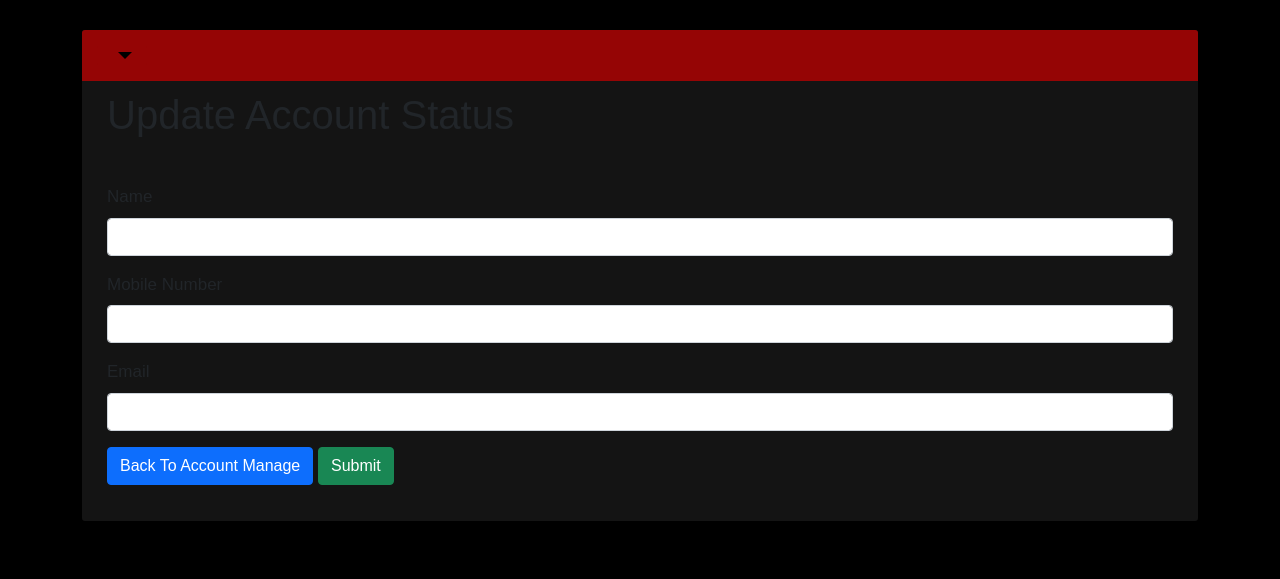
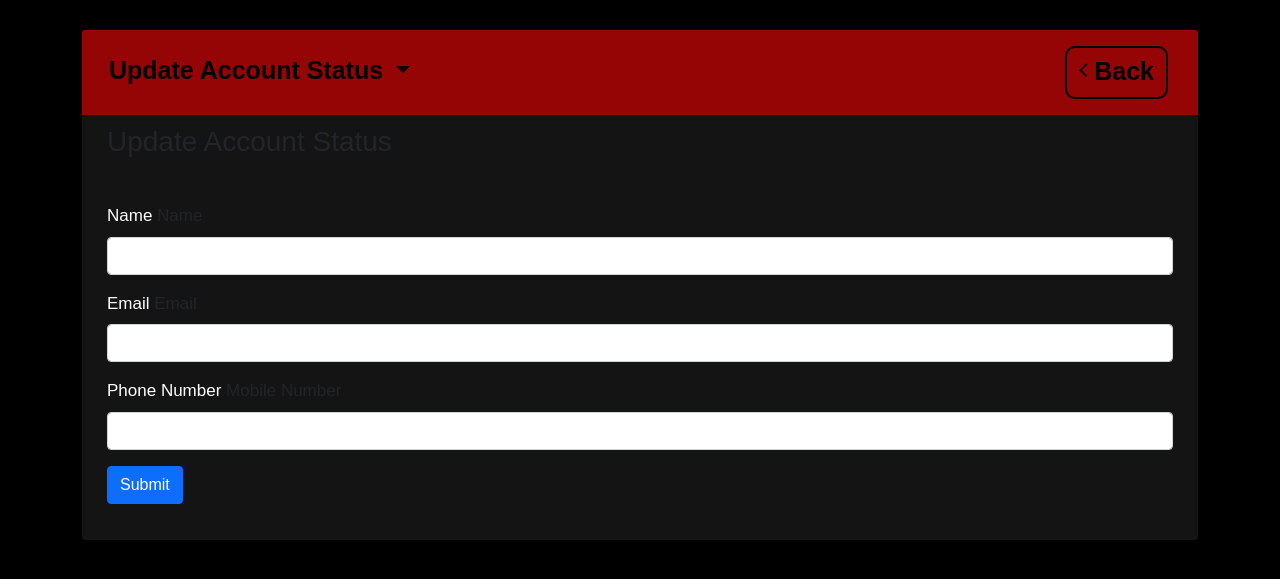
Before and after one commit to Kanahora/Dains, a Flask app: template templates/Insan/accounts_update.html in a window 1280 px wide. Shown: the top 579 px of the page. Run offline with Flask 2, Linux system fonts and the light colour scheme; the template is opened without the code that fills it: values that come from a table or form of the project are taken from there, others are empty; some libraries are stand-ins or nearby versions.

Commit message:
Update accounts_update.html

```diff
--- a/templates/Insan/accounts_update.html
+++ b/templates/Insan/accounts_update.html
@@ -1,48 +1,59 @@
 {% extends "@includes/admin.html" %}
+{% from "@includes/_formHelper.html" import render_field %}
 
-{% block title %} Update Account Status{% endblock %}
+{% block tabletitle %} Update Account Status{% endblock %}
+
+{%block createbutton%}
+<a href="/staff/accounts_manage" class="btn" data-toggle="modal"><i class="fa fa-angle-left" style="font-size:24px"> </i><span>Back</span></a>
+{%endblock%}
 
 {% block table %}
 
 {%if session.get("id") != "0"%}
 <div class="row">
-    <h1>Update Account Status</h1>
-    <form method="POST" action="" novalidate>
+    <h3 id="account_title">Update Account Status</h3>
+    <form method="POST" action="" novalidate id="account_form">
         <div class="form-group">
+            <label for="" class="form-fields">Name</label>
             {{ render_field(form.name, class="form-control") }}
         </div>
-            <div class="form-group">
+        <div class="form-group" id="merge">
+            <label for="" class="form-fields">Email</label>
+            {{ render_field(form.email, class="form-control") }}
+        </div>
+        <div class="form-group" id="merge">
+            <label for="" class="form-fields">Phone Number</label>
             {{ render_field(form.phone, class="form-control") }}
         </div>
-        <div class="form-group">
-            {{ render_field(form.email, class="form-control") }}
-        </div>
-        <div>
-            <a href="/staff/accounts_manage" class="btn btn-primary">Back To Account Manage</a>
-            <input type="submit" value="Submit" class="btn btn-success"/>
+        <div id="account_button">
+            <input type="submit" value="Submit" class="btn btn-primary"/>
         </div>
     </form>
 </div>
 
 {%else%}
 <div class="row">
-    <h1>Update Account Status</h1>
-    <form method="POST" action="" novalidate>
+    <h3 id="account_title">Update Account Status</h3>
+    <form method="POST" action="" novalidate id="account_form">
         <div class="form-group">
+            <label for="" class="form-fields">Name</label>
             {{ render_field(form.name, class="form-control") }}
         </div>
-            <div class="form-group">
+        <div class="form-group">
+            <label for="" class="form-fields">Email</label>
+            {{ render_field(form.email, class="form-control") }}
+        </div>
+
+        <div class="form-group" id="merge">
+            <label for="" class="form-fields">Phone Number</label>
             {{ render_field(form.phone, class="form-control") }}
         </div>
-        <div class="form-group">
-            {{ render_field(form.email, class="form-control") }}
+        <div class="form-group" id="merge">
+            <label for="" class="form-fields">Status</label>
+            {{ render_field(form.status, class="form-control") }}
         </div>
-        <div class="form-group">
-                {{ render_field(form.status, class="form-check", style="list-style-type:none") }}
-        </div>
-        <div>
-            <a href="/staff/accounts_manage" class="btn btn-primary">Back To Account Manage</a>
-            <input type="submit" value="Submit" class="btn btn-success"/>
+        <div id="account_button">
+            <input type="submit" value="Submit" class="btn btn-primary"/>
         </div>
     </form>
 </div>
```
